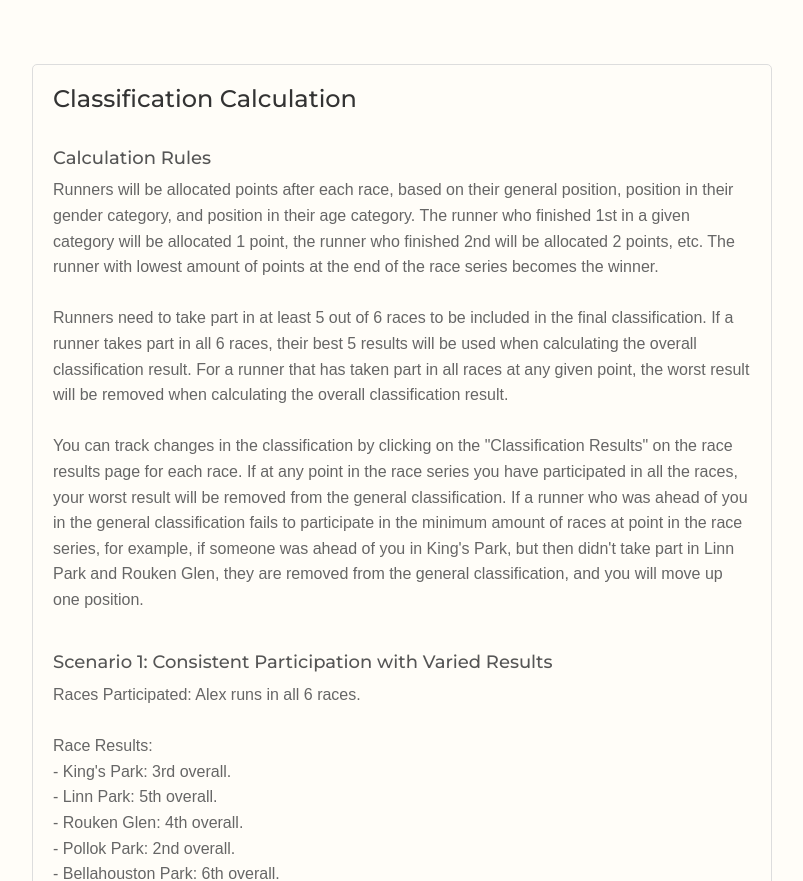
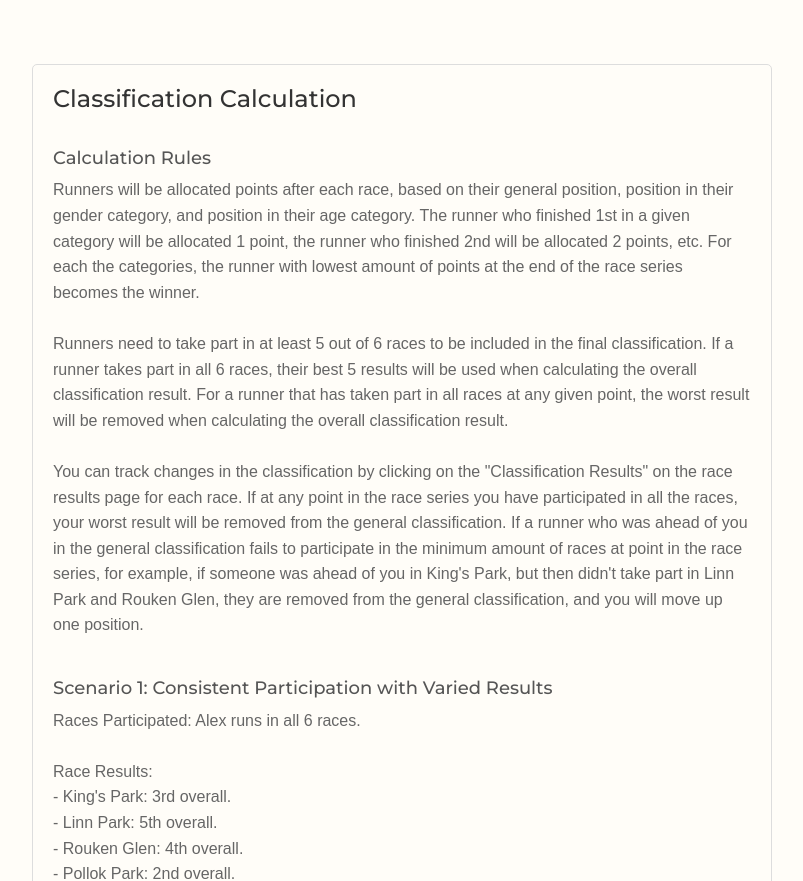
Before and after one commit to lukasz-pudlo/southbyfive, a Django app: page /info/contact/ in a window 1280 px wide. Shown: the part 80-961 px from the top of the page, without its empty margins (238-1041 px from the left). Run offline with Django 4.2, Linux system fonts and the light colour scheme; data that the repository does not hold is empty; some libraries are stand-ins or nearby versions.

Commit message:
Specify that classification is calculated separately for each of general, gender, and category categories

```diff
--- a/sx5_project/templates/info/contact.html
+++ b/sx5_project/templates/info/contact.html
@@ -8,7 +8,7 @@
         <p>
             Runners will be allocated points after each race, based on their general position, position in their gender category,
             and position in their age category. The runner who finished 1st in a given category will be allocated 1 point,
-            the runner who finished 2nd will be allocated 2 points, etc. The runner with lowest amount of points at the end of the race series becomes the winner. <br><br> Runners need to take part in at least 5 out of 6 races to be included in
+            the runner who finished 2nd will be allocated 2 points, etc. For each the categories, the runner with lowest amount of points at the end of the race series becomes the winner. <br><br> Runners need to take part in at least 5 out of 6 races to be included in
             the final classification. If a runner takes part in all 6 races, their best 5 results will be used when calculating the overall classification result.
             For a runner that has taken part in all races at any given point, the
             worst result will be removed when calculating the overall classification result. <br><br> You can track changes in the classification by clicking on the
```
